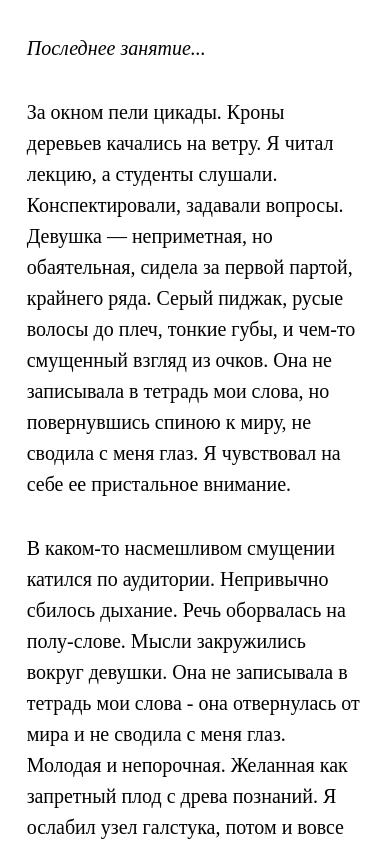
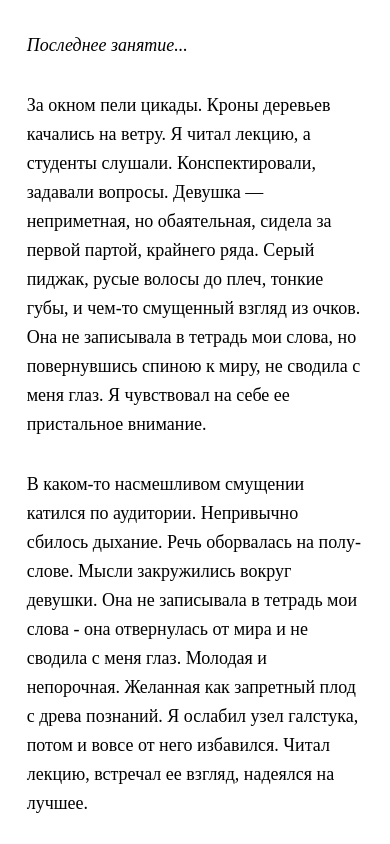
Before and after one commit to PrimeMoover1/story, a plain HTML site: page index.html in a window 390 px wide. Shown: the top 844 px of the page. Drawn offline with Linux system fonts and the light colour scheme.

Commit message:
corrected

```diff
--- a/media.css
+++ b/media.css
@@ -11,9 +11,9 @@
 
 .block_text p {
 	font-family: Iowan Old Style;
-	font-size: 20px;
-	line-height: 31px;
-	margin: 33px 0 0px 0px;
+	font-size: 18px;
+	line-height: 29px;
+	margin: 31px 0 0px 0px;
 }
 
 
@@ -28,3 +28,11 @@
 }
 
   }
+
+  @media  screen
+  and (max-width: 820px)
+  and (orientation: landscape) {
+  	.block_text {
+	width: 90%;
+}
+  }
--- a/style.css
+++ b/style.css
@@ -1,5 +1,5 @@
 .block_text {
-	width: 50%;
+	width: 48%;
 	margin: auto;
 }
 
```
